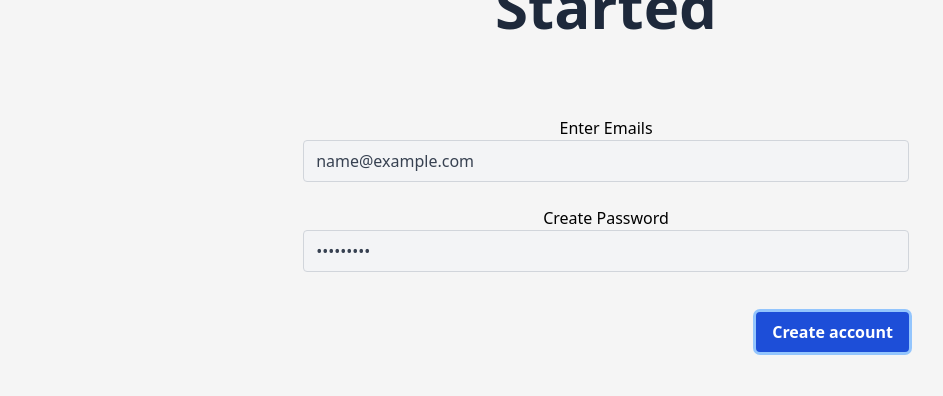
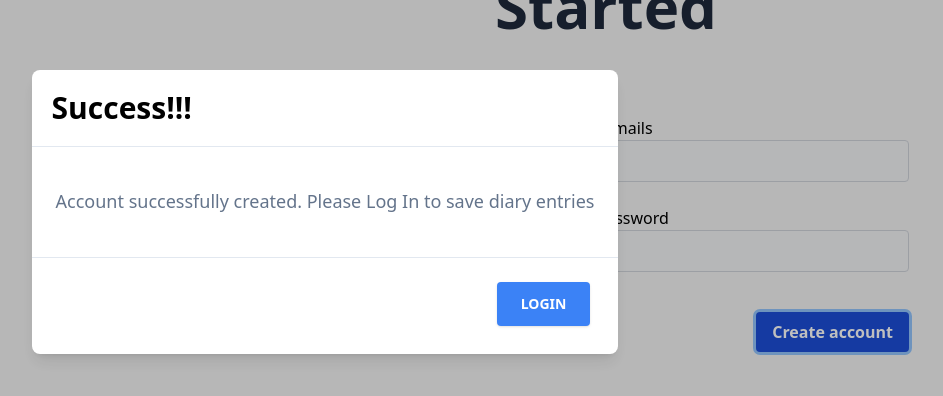
Before and after one commit to steph237/diary, a React (Create React App) app in the folder diary/: page /signUp in a window 1280 px wide. Both pictures are taken after typing "name@example.com", "Sample123" into the empty fields and a click on the button "Create account". Shown: the part 188-584 px from the top of the page, without its empty margins (315-1258 px from the left). Built offline with nearby package versions, Linux system fonts and the light colour scheme; no server answers.

Commit message:
update:added the signup modal

```diff
--- /dev/null
+++ b/diary/src/components /Modal.js
@@ -0,0 +1,67 @@
+import React from "react";
+
+export default function Modal() {
+  const [showModal, setShowModal] = React.useState(false);
+  return (
+    <>
+      <button
+        className="bg-pink-500 text-white active:bg-pink-600 font-bold uppercase text-sm px-6 py-3 rounded shadow hover:shadow-lg outline-none focus:outline-none mr-1 mb-1 ease-linear transition-all duration-150"
+        type="button"
+        onClick={() => setShowModal(true)}
+      >
+        Open regular modal
+      </button>
+      {showModal ? (
+        <>
+          <div
+            className="justify-center items-center flex overflow-x-hidden overflow-y-auto fixed inset-0 z-50 outline-none focus:outline-none"
+          >
+            <div className="relative w-auto my-6 mx-auto max-w-3xl">
+              {/*content*/}
+              <div className="border-0 rounded-lg shadow-lg relative flex flex-col w-full bg-white outline-none focus:outline-none">
+                {/*header*/}
+                <div className="flex items-start justify-between p-5 border-b border-solid border-slate-200 rounded-t">
+                  <h3 className="text-3xl font-semibold">
+                   Success!!!
+                  </h3>
+                  <button
+                    className="p-1 ml-auto bg-transparent border-0 text-black opacity-5 float-right text-3xl leading-none font-semibold outline-none focus:outline-none"
+                    onClick={() => setShowModal(false)}
+                  >
+                    <span className="bg-transparent text-black opacity-5 h-6 w-6 text-2xl block outline-none focus:outline-none">
+                      ×
+                    </span>
+                  </button>
+                </div>
+                {/*body*/}
+                <div className="relative p-6 flex-auto">
+                  <p className="my-4 text-slate-500 text-lg leading-relaxed">
+                    Account successfully created. Please Log In to save diary entries
+                  </p>
+                </div>
+                {/*footer*/}
+                <div className="flex items-center justify-end p-6 border-t border-solid border-slate-200 rounded-b">
+                  <button
+                    className="text-red-500 background-transparent font-bold uppercase px-6 py-2 text-sm outline-none focus:outline-none mr-1 mb-1 ease-linear transition-all duration-150"
+                    type="button"
+                    onClick={() => setShowModal(false)}
+                  >
+                    Close
+                  </button>
+                  <button
+                    className="bg-emerald-500 text-white active:bg-emerald-600 font-bold uppercase text-sm px-6 py-3 rounded shadow hover:shadow-lg outline-none focus:outline-none mr-1 mb-1 ease-linear transition-all duration-150"
+                    type="button"
+                    onClick={() => setShowModal(false)}
+                  >
+                   LogIn
+                  </button>
+                </div>
+              </div>
+            </div>
+          </div>
+          <div className="opacity-25 fixed inset-0 z-40 bg-black"></div>
+        </>
+      ) : null}
+    </>
+  );
+}
--- a/diary/src/pages /Login.jsx
+++ b/diary/src/pages /Login.jsx
@@ -82,7 +82,12 @@
           <h1> {loginStatus}</h1>
         </div>
       </div>
+
+
+
+
     </div>
+
   );
 }
 
--- a/diary/src/pages /SignUp.jsx
+++ b/diary/src/pages /SignUp.jsx
@@ -8,6 +8,7 @@
 function SignUp() {
   const [usernameReg, setUsernameReg] = useState("");
   const [pwdReg, setpwdReg] = useState("");
+  const [showModal, setShowModal] = React.useState(false);
 
   const register = () => {
     Axios.post("http://localhost:3001/register", {
@@ -61,24 +62,14 @@
               />
             </div>
 
-            {/* <div>
-              <label htmlFor="email">Confirm Password</label>
-
-              <input
-                type="password"
-                name="password"
-                id="password"
-                placeholder="••••••••"
-                className="w-full bg-gray-100 rounded border border-gray-300 focus:border-indigo-500 text-base outline-none text-gray-700 py-1 px-3 leading-8 transition-colors duration-200 ease-in-out"
-                required=""
-              />
-            </div> */}
-
             <div className="flex justify-end py-4">
               <button
                 type="submit"
                 className="bg-blue-700 text-white font-bold py-2 px-4 rounded focus:ring focus:ring-blue-300 hover:bg-blue-500"
-                onClick={register}
+                onClick={() => {
+                  register();
+                  setShowModal(true);
+                }}
               >
                 Create account
               </button>
@@ -86,6 +77,47 @@
           </form>
         </div>
       </div>
+      {showModal ? (
+        <>
+          <div className="justify-center items-center flex overflow-x-hidden overflow-y-auto fixed inset-0 z-50 outline-none focus:outline-none">
+            <div className="relative w-auto my-6 mx-auto max-w-3xl">
+              {/*content*/}
+              <div className="border-0 rounded-lg shadow-lg relative flex flex-col w-full bg-white outline-none focus:outline-none">
+                {/*header*/}
+                <div className="flex items-start justify-between p-5 border-b border-solid border-slate-200 rounded-t">
+                  <h3 className="text-3xl font-semibold">Success!!!</h3>
+                  <button
+                    className="p-1 ml-auto bg-transparent border-0 text-black opacity-5 float-right text-3xl leading-none font-semibold outline-none focus:outline-none"
+                    onClick={() => setShowModal(false)}
+                  >
+                    <span className="bg-transparent text-black opacity-5 h-6 w-6 text-2xl block outline-none focus:outline-none">
+                      ×
+                    </span>
+                  </button>
+                </div>
+                {/*body*/}
+                <div className="relative p-6 flex-auto">
+                  <p className="my-4 text-slate-500 text-lg leading-relaxed">
+                    Account successfully created. Please Log In to save diary
+                    entries
+                  </p>
+                </div>
+                {/*footer*/}
+                <div className="flex items-center justify-end p-6 border-t border-solid border-slate-200 rounded-b">
+                  <button
+                    className="bg-blue-500 text-white active:bg-blue-600 font-bold uppercase text-sm px-6 py-3 rounded shadow hover:shadow-lg outline-none focus:outline-none mr-1 mb-1 ease-linear transition-all duration-150"
+                    type="button"
+                    onClick={() => setShowModal(false)}
+                  >
+                    LogIn
+                  </button>
+                </div>
+              </div>
+            </div>
+          </div>
+          <div className="opacity-25 fixed inset-0 z-40 bg-black"></div>
+        </>
+      ) : null}
     </div>
   );
 }
```
